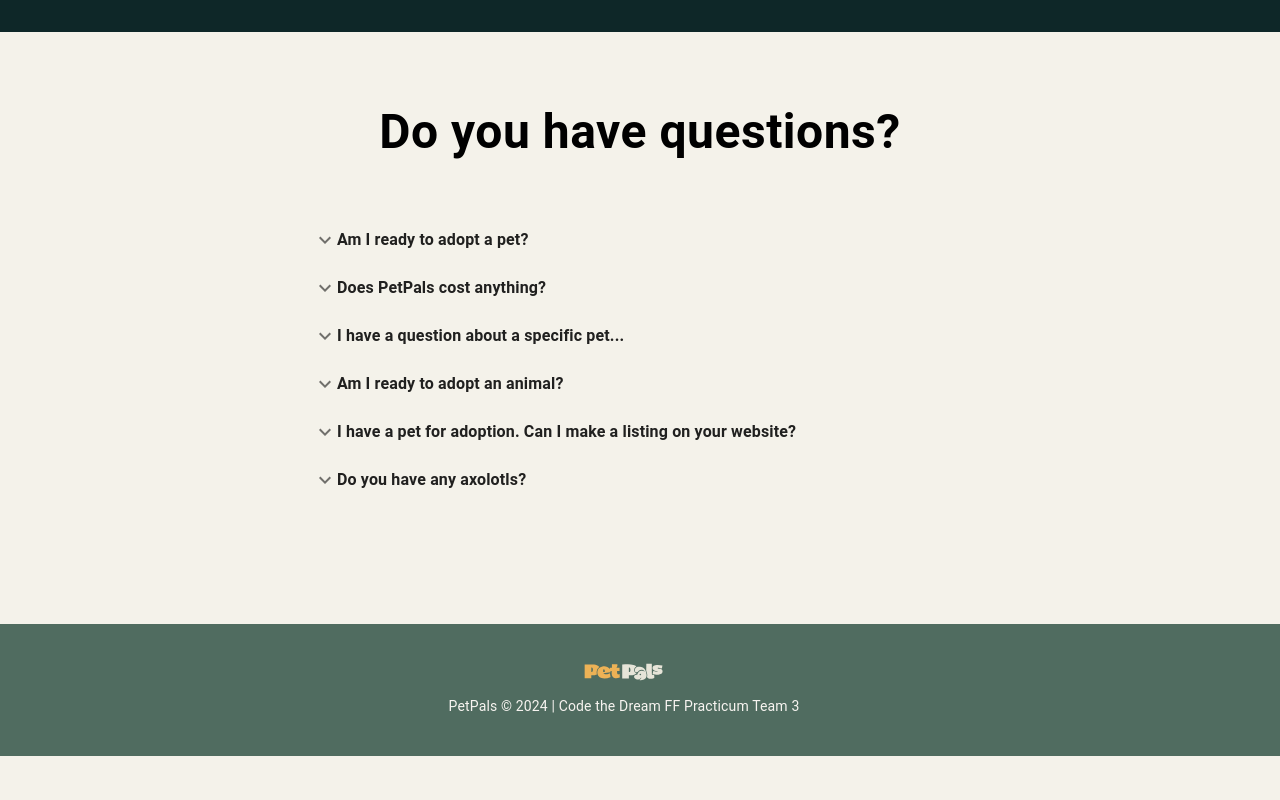
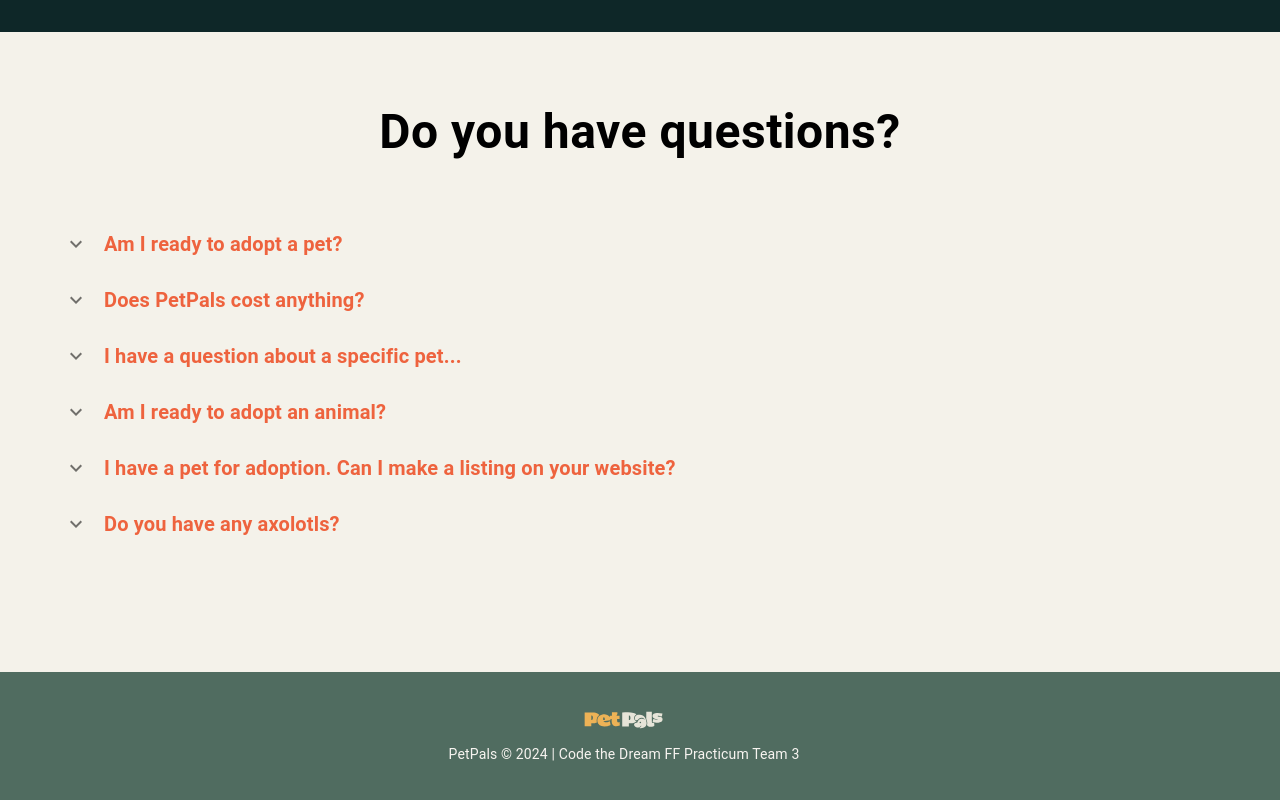
Before and after one commit to Code-the-Dream-School/ffprac-team3-front, a React (Vite) app: page /resources in a window 1280 px wide. Shown: the part 1168-1968 px from the top of the page. Before the commit the page ends 1924 px from the top, so only its background shows below. Built offline with nearby package versions, Linux system fonts and the light colour scheme; the HTML template or start-up script is replaced by a standard one.

Commit message:
more FAQ styling, customization; more verbose answers

```diff
--- a/src/components/FAQ.tsx
+++ b/src/components/FAQ.tsx
@@ -16,23 +16,32 @@ const FAQAccordion = ({ question, answer }) => {
             <Accordion
                 disableGutters
                 elevation={0}
+
                 sx={{
                     backgroundColor: "transparent",
+                    mx:5,
                     '&:before': {
                         display: 'none',
                     }
                 }}
+            >
+                <AccordionSummary
+                    expandIcon={<KeyboardArrowDown />}
+                    sx={{ flexDirection: "row-reverse" }}
 
-            >
-                <AccordionSummary expandIcon={<KeyboardArrowDown />}
-                                sx={{
-                                    flexDirection:"row-reverse"
-                                }}>
-                    <Typography fontWeight={"bold"}>{question}</Typography>
+                >
+                    <Typography
+                        fontWeight="bold"
+                        variant="h6"
+                        pl={2}
+                        color={"#EE633E"}
+                    >
+                        {question}
+                    </Typography>
                 </AccordionSummary>
 
-                <AccordionDetails>
-                    <Typography>{answer}</Typography>
+                <AccordionDetails sx={{backgroundColor:"rgb(248, 175, 63, .2)", borderRadius:3}}>
+                    <Typography pl={5} variant="h6">{answer}</Typography>
                 </AccordionDetails>
             </Accordion>
         </>
@@ -55,17 +64,17 @@ const FAQ = () => {
 
                     <FAQAccordion
                         question={"Am I ready to adopt a pet?"}
-                        answer={"We're glad you asked! Check out the Pet Readiness Checklists above for more information."}
+                        answer={"We're glad you asked! Please check out the guides provided above on preparing and caring for the most common pet types."}
                     />
 
                     <FAQAccordion
                         question={"Does PetPals cost anything?"}
-                        answer={"No, PetPals is completely free to use."}
+                        answer={"No, PetPals is completely free to use. Adoption fees for pets depend on the adoption clinic, breeder, or individual adopting out the pet. Fees may be higher depending on the type of animal and can also be affected by factors such as how much and what kind of care the animal has already received, such as medication, surgery, or other veterinary treatment. We never add our own fees nor do we receive compensation for pet adoptions. We are truly doing this for the animals!... and those that love them."}
                     />
 
                     <FAQAccordion
                         question={"I have a question about a specific pet..."}
-                        answer={"Please contact the adoption agency or breeder. PetPals makes it super easy to do this!"}
+                        answer={"Please contact the adoption agency, breeder, or individual adopting out the pet. PetPals makes it super easy to do this!"}
                     />
 
                     <FAQAccordion
```
